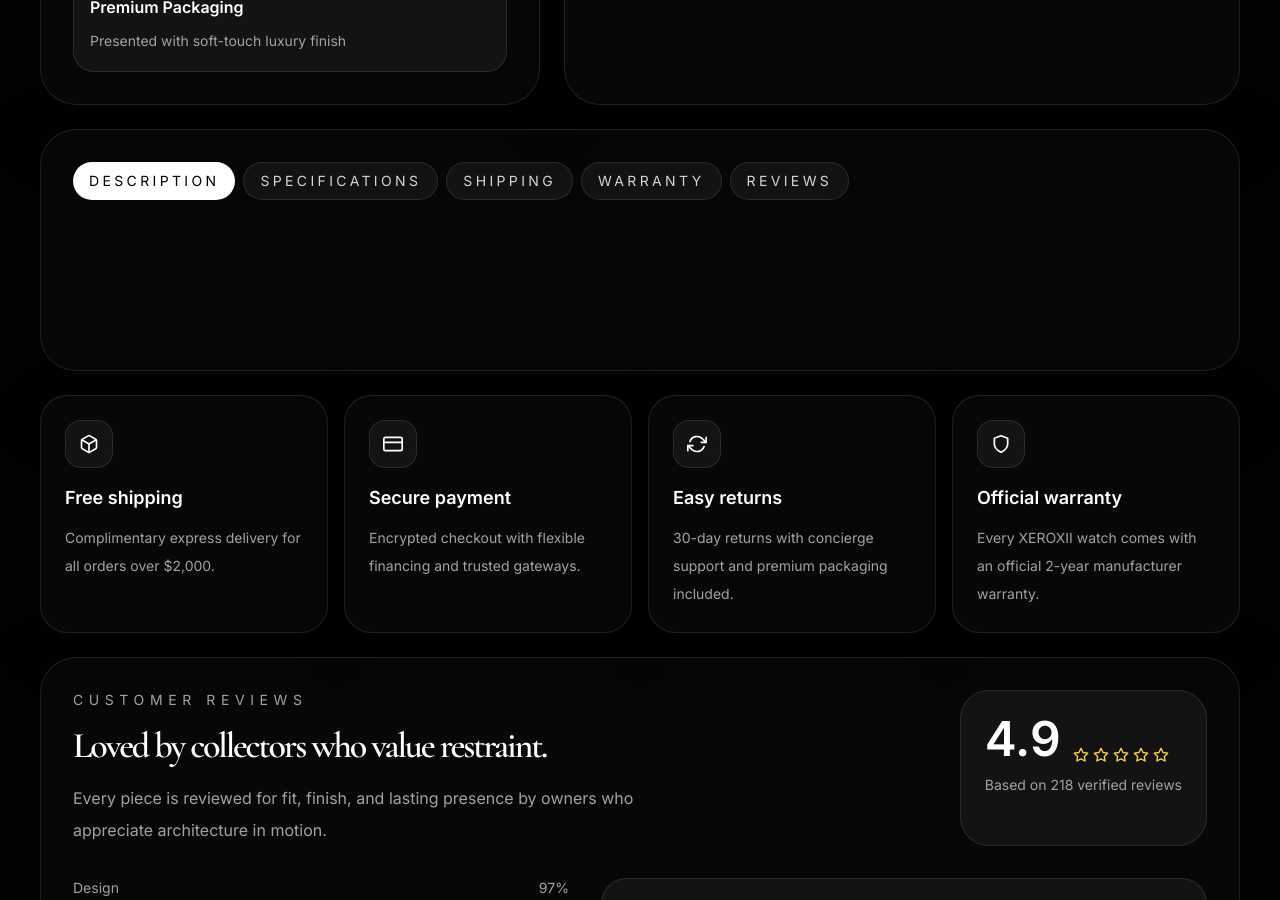
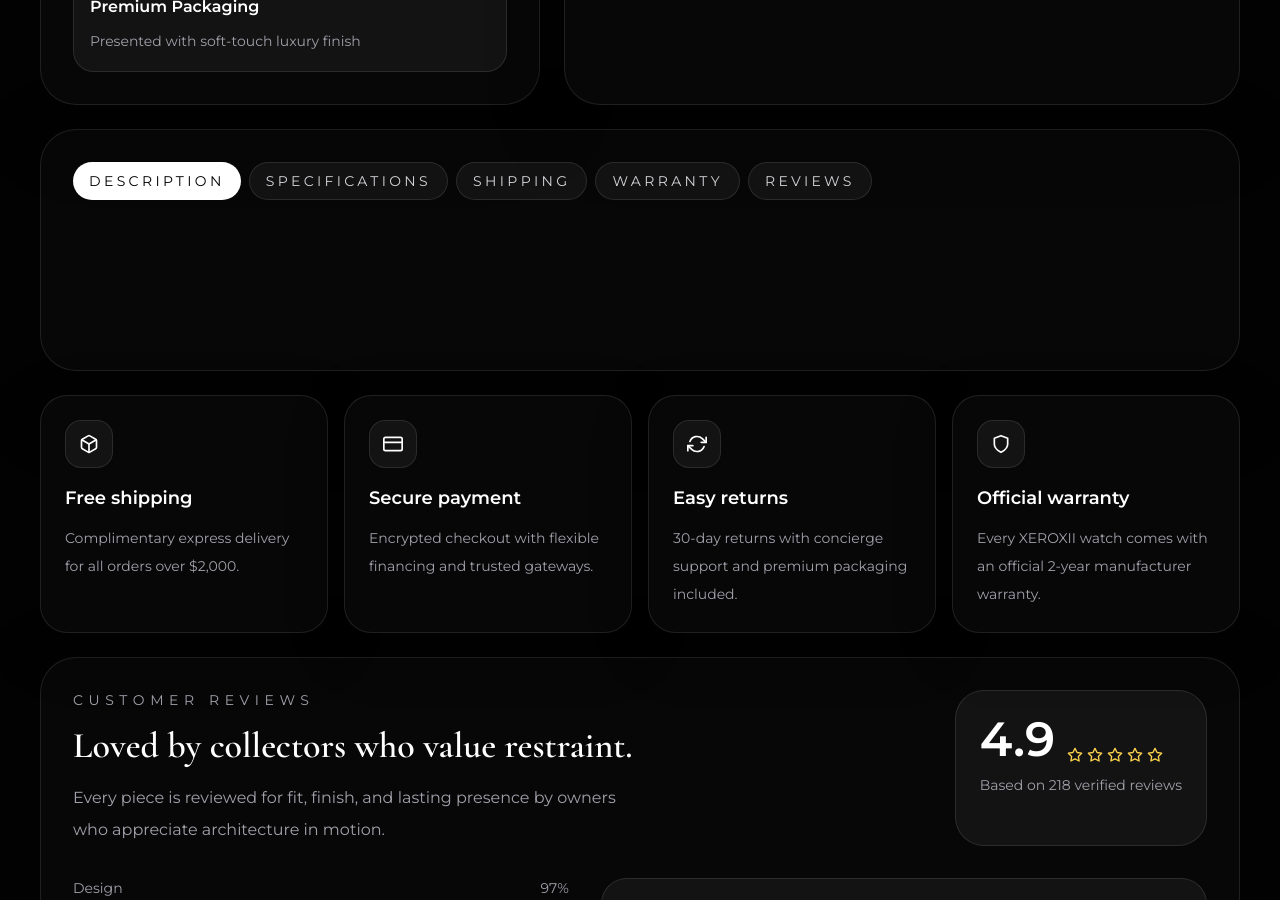
Before and after one commit to shahriarshis691-art/XEROXII, a React (Vite) app: page /product/1 in a window 1280 px wide. Shown: the part 1900-2800 px from the top of the page. Built offline with nearby package versions, Linux system fonts and the light colour scheme.

Commit message:
feat: establish shared visual system

```diff
--- a/src/index.css
+++ b/src/index.css
@@ -1,29 +1,39 @@
-@import url('https://fonts.googleapis.com/css2?family=Inter:wght@300;400;500;600;700;800&family=Cormorant+Garamond:wght@500;600;700&display=swap');
-
 @tailwind base;
 @tailwind components;
 @tailwind utilities;
 
 :root {
+  --color-ink: #030303;
+  --color-panel: #0b0b0b;
+  --color-panel-soft: rgba(255, 255, 255, 0.05);
+  --color-line: rgba(255, 255, 255, 0.12);
+  --color-copy: #f5f5f3;
+  --color-muted: #a1a1aa;
+  --color-accent: #d8d4cc;
+  --content-width: 80rem;
+  --page-gutter: clamp(1rem, 3vw, 2.5rem);
   color-scheme: dark;
-  font-family: 'Inter', system-ui, sans-serif;
-  color: #f5f5f3;
-  background: #030303;
+  font-family: 'Montserrat', sans-serif;
+  color: var(--color-copy);
+  background: var(--color-ink);
   text-rendering: optimizeLegibility;
   -webkit-font-smoothing: antialiased;
   -moz-osx-font-smoothing: grayscale;
 }
 
 html {
-  scroll-behavior: smooth;
+  background: var(--color-ink);
+  scroll-behavior: auto;
 }
 
 body {
   margin: 0;
   min-height: 100vh;
   overflow-x: hidden;
-  background: linear-gradient(135deg, #020202 0%, #0d0d0d 45%, #030303 100%);
-  color: #f5f5f3;
+  background:
+    radial-gradient(circle at 50% -20%, rgba(255, 255, 255, 0.08), transparent 32rem),
+    var(--color-ink);
+  color: var(--color-copy);
 }
 
 * {
@@ -31,8 +41,24 @@ body {
 }
 
 button,
-a {
+a,
+input,
+textarea,
+select {
   font: inherit;
+}
+
+button {
+  cursor: pointer;
+}
+
+button:focus-visible,
+a:focus-visible,
+input:focus-visible,
+textarea:focus-visible,
+select:focus-visible {
+  outline: 2px solid var(--color-accent);
+  outline-offset: 3px;
 }
 
 img {
@@ -48,5 +74,74 @@ img {
 .section-heading {
   font-family: 'Cormorant Garamond', serif;
   font-weight: 600;
-  letter-spacing: -0.06em;
+  letter-spacing: 0;
 }
+
+@layer components {
+  .page-shell {
+    width: min(100%, var(--content-width));
+    margin-inline: auto;
+    padding-inline: var(--page-gutter);
+  }
+
+  .eyebrow {
+    color: var(--color-muted);
+    font-size: 0.6875rem;
+    font-weight: 500;
+    letter-spacing: 0.24em;
+    line-height: 1.5;
+    text-transform: uppercase;
+  }
+
+  .surface {
+    border: 1px solid var(--color-line);
+    background: linear-gradient(145deg, rgba(255, 255, 255, 0.07), rgba(255, 255, 255, 0.025));
+  }
+
+  .button-primary,
+  .button-secondary {
+    display: inline-flex;
+    align-items: center;
+    justify-content: center;
+    min-height: 2.875rem;
+    border-radius: 999px;
+    padding: 0.75rem 1.25rem;
+    font-size: 0.6875rem;
+    font-weight: 600;
+    letter-spacing: 0.16em;
+    line-height: 1.4;
+    text-transform: uppercase;
+    transition: border-color 180ms ease, background-color 180ms ease, color 180ms ease, transform 180ms ease;
+  }
+
+  .button-primary {
+    background: var(--color-copy);
+    color: var(--color-ink);
+  }
+
+  .button-secondary {
+    border: 1px solid var(--color-line);
+    color: var(--color-copy);
+  }
+
+  .button-primary:hover,
+  .button-secondary:hover {
+    transform: translateY(-2px);
+  }
+
+  .button-secondary:hover {
+    border-color: rgba(255, 255, 255, 0.32);
+    background: rgba(255, 255, 255, 0.06);
+  }
+}
+
+@media (prefers-reduced-motion: reduce) {
+  *,
+  *::before,
+  *::after {
+    scroll-behavior: auto !important;
+    transition-duration: 0.01ms !important;
+    animation-duration: 0.01ms !important;
+    animation-iteration-count: 1 !important;
+  }
+}
--- a/tailwind.config.js
+++ b/tailwind.config.js
@@ -5,6 +5,15 @@ export default {
   ],
   theme: {
     extend: {
+      colors: {
+        ink: "#030303",
+        panel: "#0b0b0b",
+        accent: "#d8d4cc",
+      },
+      fontFamily: {
+        sans: ["Montserrat", "sans-serif"],
+        display: ["Cormorant Garamond", "serif"],
+      },
       boxShadow: {
         premium: "0 35px 110px rgba(0, 0, 0, 0.36)",
       },
```
